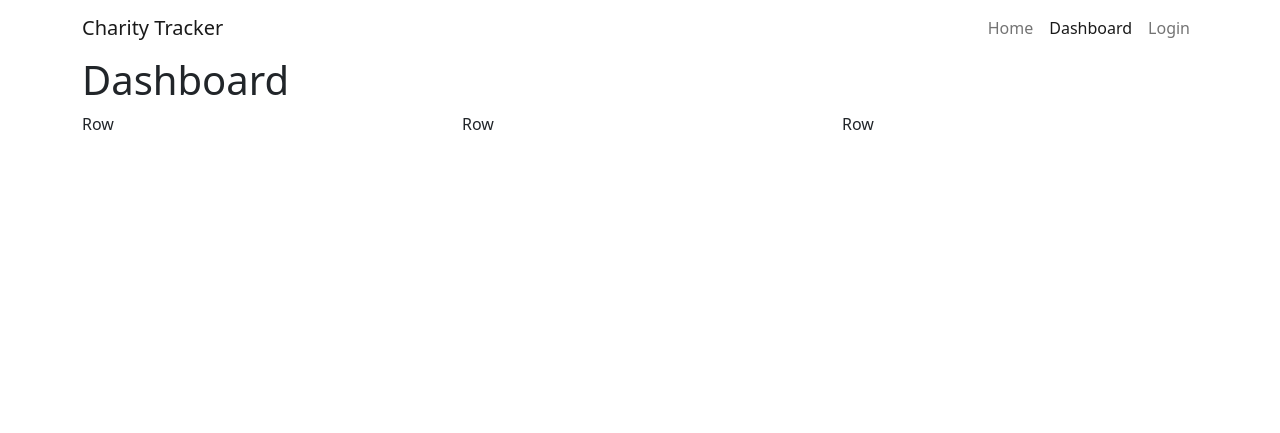
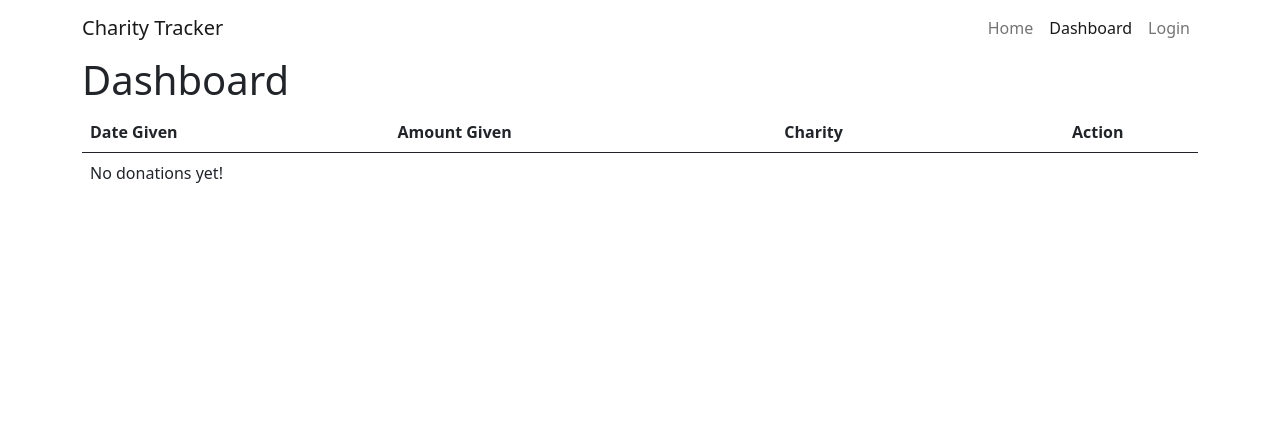
Before and after one commit to jaisawhney/Charity-Tracker, a Flask app: template templates/dashboard.html in a window 1280 px wide. Shown: the top 433 px of the page. Run offline with Flask 2, Linux system fonts and the light colour scheme; the template is opened without the code that fills it, so the values that code supplies are empty.

Commit message:
List donations on the dashboard

```diff
--- a/app.py
+++ b/app.py
@@ -67,7 +67,8 @@ def login_submit():
 def view_dashboard():
     user = users.find_one({"email": session.get("email")})
     all_donations = donations.find({"donor_id": user["_id"]})
-    return render_template("dashboard.html", donations=all_donations)
+    donation_count = donations.count_documents({"donor_id": user["_id"]})
+    return render_template("dashboard.html", user=user, donations=all_donations, donation_count=donation_count)
 
 
 # Users
@@ -78,11 +79,14 @@ def get_users():
 
 @app.route("/users", methods=["POST"])
 def create_user():
+    first_name = escape(request.form.get("first_name"))
+    last_name = escape(request.form.get("last_name"))
+    email = escape(request.form.get("email"))
     password = request.form.get("password")
-    email = escape(request.form.get("email"))
 
-    if not password or not email:
-        return "Invalid form data!", 400
+    if not first_name or not last_name or not email or not password:
+        flash("One or more required fields were missing!", "signup_error")
+        return redirect(url_for("signup"))
 
     if users.find_one({"email": email}):
         flash("That email already exists!", "signup_error")
@@ -90,8 +94,8 @@ def create_user():
 
     password_hash = generate_password_hash(password)
     user = {
-        "first_name": escape(request.form.get("first_name")),
-        "last_name": escape(request.form.get("last_name")),
+        "first_name": first_name,
+        "last_name": last_name,
         "email": email,
         "password": password_hash
     }
--- a/templates/dashboard.html
+++ b/templates/dashboard.html
@@ -10,22 +10,37 @@
     </section>
     <!-- Donations -->
     <section>
-        <div class="row">
-            <div class="col-sm">
-                Row
-            </div>
-            <div class="col-sm">
-                Row
-            </div>
-            <div class="col-sm">
-                Row
-            </div>
-        </div>
-    </section>
+        <table class="table">
+            <thead>
+            <tr>
+                <th scope="col">Date Given</th>
+                <th scope="col">Amount Given</th>
+                <th scope="col">Charity</th>
+                <th scope="col" class="text-center">Action</th>
+            </tr>
+            </thead>
+            <tbody>
+            {% if donation_count > 0 %}
 
-    <!-- Charities -->
-    <section>
+            {% for donation in donations %}
+            <tr class="align-middle">
+                <td>{{donation.created_on}}</td>
+                <td>{{donation.amount_given}}</td>
+                <td>Some charity</td>
+                <td class="text-center">
+                    <a href="#" class="btn btn-primary rounded-pill">View</a>
+                    <a href="#" class="btn btn-danger rounded-pill">Delete</a>
+                </td>
+            </tr>
+            {% endfor %}
 
+            {% else %}
+            <tr>
+                <td colspan="4" class="border-0">No donations yet!</td>
+            </tr>
+            {% endif %}
+            </tbody>
+        </table>
     </section>
 </div>
 {% endblock %}
```
